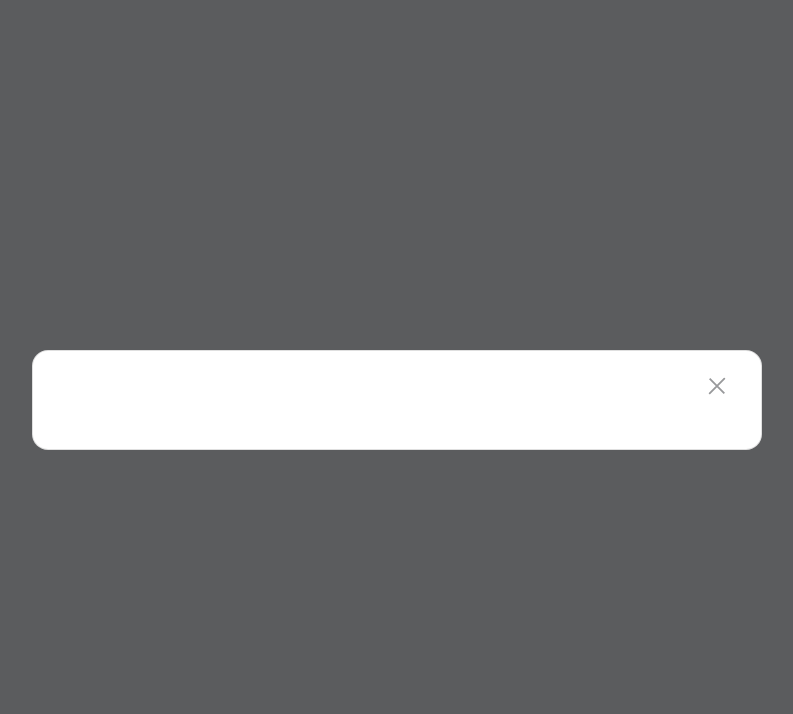
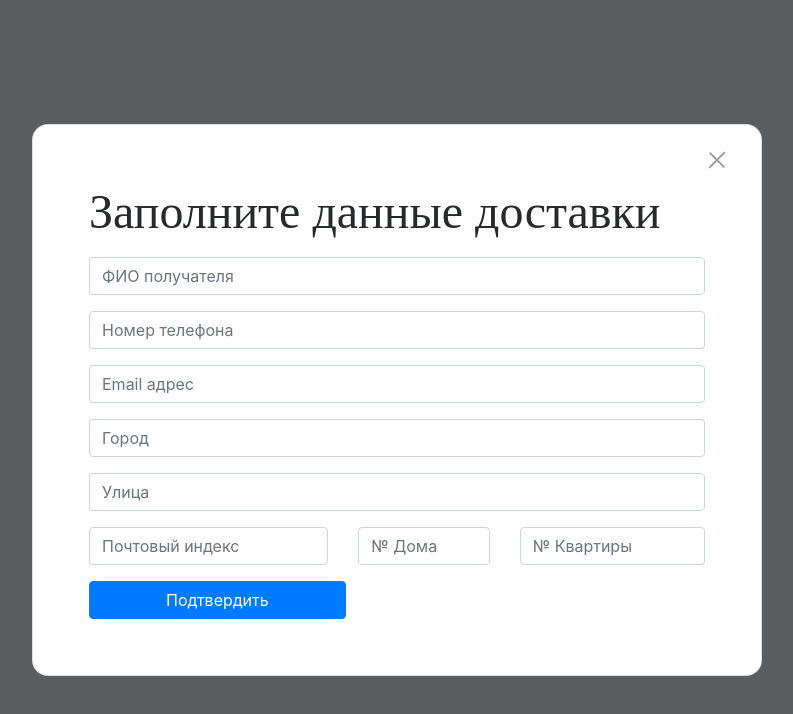
Before and after one commit to Ki-van/gambit-web, a Vue app: page /basket/delivery/address in a window 1280 px wide. Shown: the top 714 px of the page, without its empty margins (243-1036 px from the left). Built offline with nearby package versions, Linux system fonts and the light colour scheme.

Commit message:
change address page (look awful)

```diff
--- a/src/views/ChangeDeliveryAddress.vue
+++ b/src/views/ChangeDeliveryAddress.vue
@@ -1,7 +1,37 @@
 <template>
-<div>
+  <section class="p-2">
+    <form>
+      <h1>Заполните данные доставки</h1>
+      <div class="mb-3 mt-3">
+        <input type="text" class="form-control" placeholder="ФИО получателя">
+      </div>
+      <div class="mb-3 mt-3">
+        <input type="text" class="form-control" placeholder="Номер телефона">
+      </div>
+      <div class="mb-3 mt-3">
+        <input type="email" class="form-control" placeholder="Email адрес">
+      </div>
+      <div class="mb-3 mt-3">
+        <input type="text" class="form-control" placeholder="Город">
+      </div>
+      <div class="mb-3 mt-3">
+        <input type="text" class="form-control" placeholder="Улица">
+      </div>
+      <div class="row mb-3 mt-3">
+        <div class="col-5">
+          <input type="text" class="form-control" placeholder="Почтовый индекс">
+        </div>
+        <div class="col-3">
+          <input type="text" class="form-control" placeholder="№ Дома">
+        </div>
+        <div class="col-4">
+          <input type="text" class="form-control" placeholder="№ Квартиры">
+        </div>
 
-</div>
+      </div>
+      <button type="submit" class="btn btn-primary col col-lg-5">Подтвердить</button>
+    </form>
+  </section>
 </template>
 
 <script>
--- a/src/views/Login.vue
+++ b/src/views/Login.vue
@@ -1,7 +1,7 @@
 <template>
   <div class="p-2">
     <form>
-      <img src="img/logo.png"  alt="logo" class="img-fluid"/>
+      <img src="img/logo.png" alt="logo" class="img-fluid d-flex mx-auto"/>
       <p class="">
         С возвращением! Пожалуйста оформите вход в свой аккаунт или создайте новый
       </p>
@@ -19,9 +19,8 @@
         </label>
       </div>
 
-        <button type="submit" class="btn btn-primary col col-lg-4" >Войти</button>
-        <button type="submit" class="btn btn-primary col col-lg-5 m-lg-2 mt-1">Регистрация</button>
-
+      <button type="submit" class="btn btn-primary col col-lg-4">Войти</button>
+      <button type="submit" class="btn btn-primary col col-lg-5 m-lg-2 mt-1">Регистрация</button>
     </form>
     <p class="mt-3">
       Войти с помощью
```
